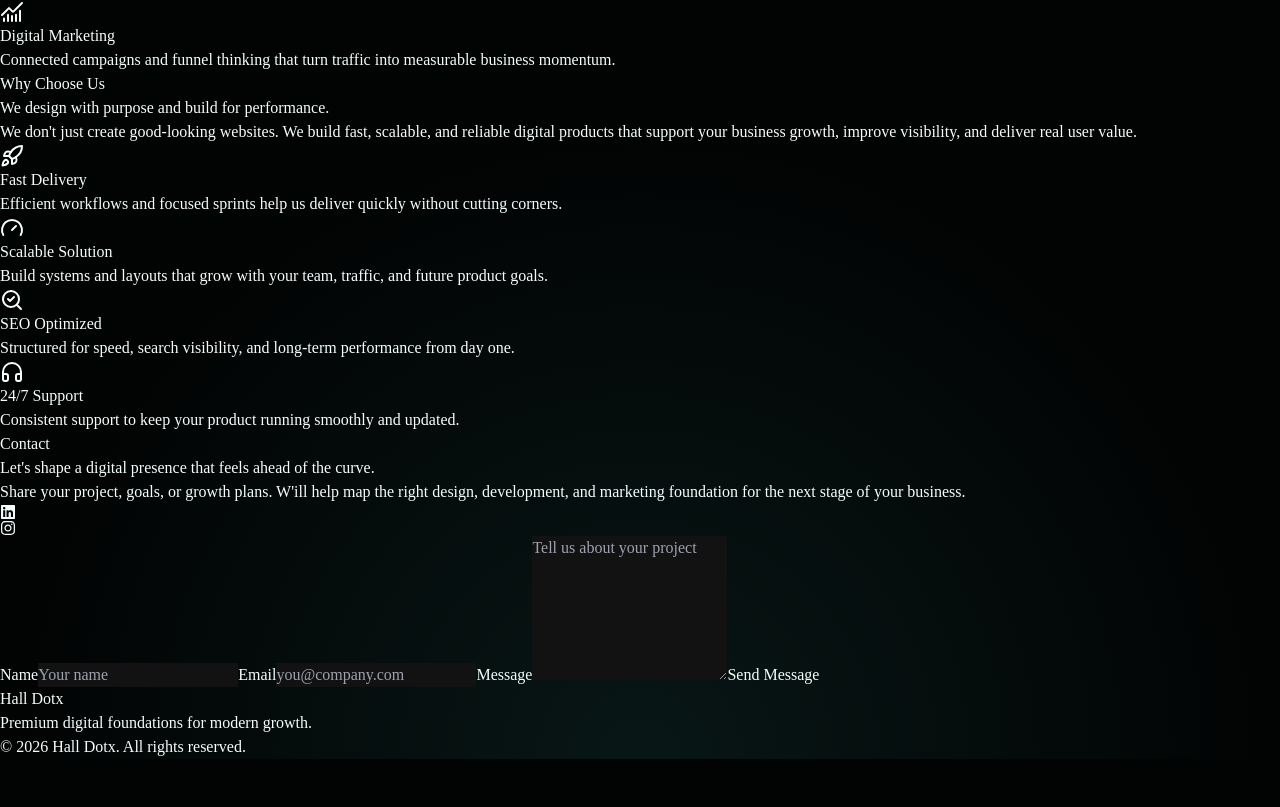
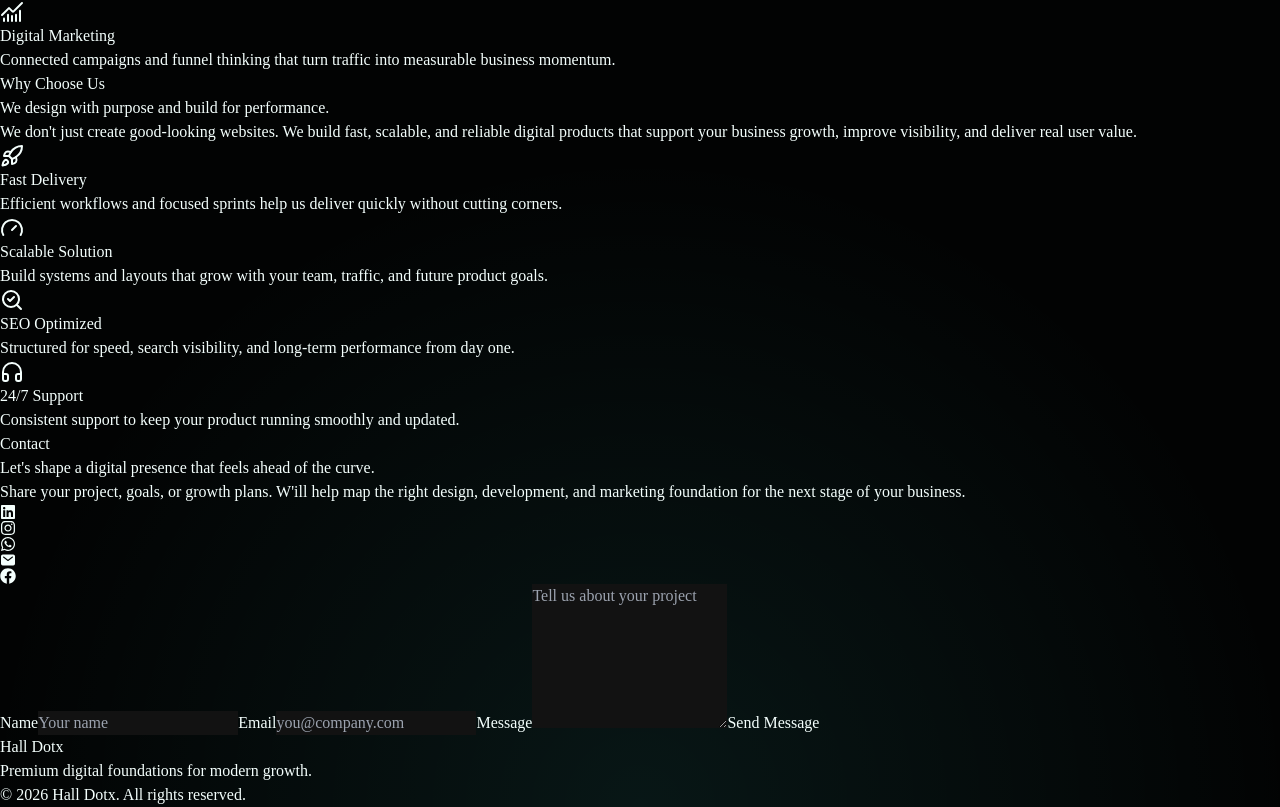
Before and after one commit to aswanth-kt/halldotx_landing_page, a React (Vite) app: page / in a window 1280 px wide. Shown: the part 1732-2539 px from the top of the page. Before the commit the page ends 2491 px from the top, so only its background shows below. Built offline with nearby package versions, Linux system fonts and the light colour scheme.

Commit message:
feat: add social and contact integration
- Integrated WhatsApp click-to-chat with pre-filled message
- Added mailto: link for email inquiries
- Added Facebook social link
- Used react-icons for all new contact methods

```diff
--- a/src/components/Contact.jsx
+++ b/src/components/Contact.jsx
@@ -1,6 +1,12 @@
-import { FaLinkedin, FaInstagram } from "react-icons/fa"
+import { FaLinkedin, FaInstagram, FaWhatsapp, FaFacebook, } from "react-icons/fa"
+import { IoMail } from "react-icons/io5"
 
 const Contact = () => {
+
+  const phoneNum = "7560990989";
+  const message = encodeURIComponent("Hello Hall Dotx Technologies! I'm interested in your web services. Could you provide more information on how you can help my business?");
+  const whatsappUrl = `https://wa.me/${phoneNum}?text=${message}`;
+
   return (
     <section
       id="contact"
@@ -44,6 +50,36 @@ const Contact = () => {
              aria-label="Instagram"
             >
              <FaInstagram className="h-5 w-5" />
+            </a>
+
+            <a
+             href={whatsappUrl}
+             target="_blank"
+             rel="noreferrer"
+             className="inline-flex h-12 w-12 items-center justify-center rounded-full border border-white/10 bg-white/6 text-slate-100 transition duration-300 hover:border-[rgba(151,255,251,0.22)] hover:text-[var(--teal-strong)]"
+             aria-label="Whatsapp"
+            >
+             <FaWhatsapp className="h-5 w-5" />
+            </a>
+
+            <a
+             href="mailto:hdxcareers@gmail.com"
+             target="_blank"
+             rel="noreferrer"
+             className="inline-flex h-12 w-12 items-center justify-center rounded-full border border-white/10 bg-white/6 text-slate-100 transition duration-300 hover:border-[rgba(151,255,251,0.22)] hover:text-[var(--teal-strong)]"
+             aria-label="Email"
+            >
+             <IoMail className="h-5 w-5" />
+            </a>
+
+            <a
+             href="#"
+             target="_blank"
+             rel="noreferrer"
+             className="inline-flex h-12 w-12 items-center justify-center rounded-full border border-white/10 bg-white/6 text-slate-100 transition duration-300 hover:border-[rgba(151,255,251,0.22)] hover:text-[var(--teal-strong)]"
+             aria-label="Facebook"
+            >
+             <FaFacebook className="h-5 w-5" />
             </a>
 
           </div>
```
